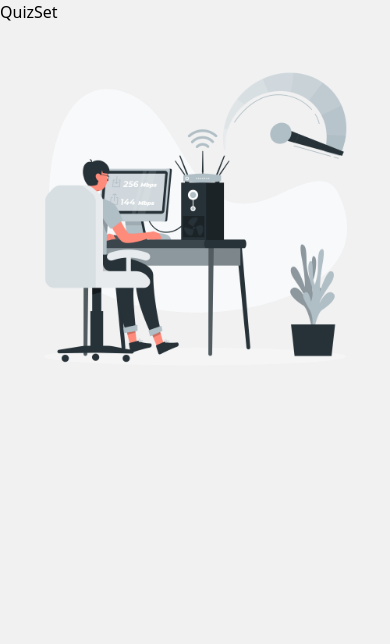
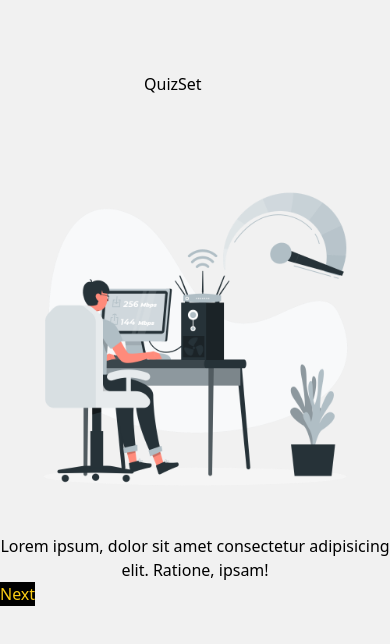
Before and after one commit to emmanueldindu/ExamApp-Frontend, a React (Create React App) app: page / in a window 390 px wide. Shown: the top 644 px of the page. Built offline with nearby package versions, Linux system fonts and the light colour scheme.

Commit message:
👌 IMPROVE:

```diff
--- a/src/components/Next.jsx
+++ b/src/components/Next.jsx
@@ -3,20 +3,32 @@ import svg from '../assets/Speed.png'
 
 function Next() {
   return (
-    <div className='bg-[#f1f1f1] h-screen overflow-hidden w-full '>
+    <div className='bg-[#f1f1f1] h-screen overflow-hidden flex-col w-full max-h-full '>
 
-      <div className="h-4/5 w-full mx-auto">
-
-        <h1 className='mx-auto  relative'>
+      <div className="h-3/4 w-full relative flex-col items-center mt-12 py-6  justify-center  mx-auto md:py-3  ">
+        <div>
+        <h1 className='relative mx-auto pb-12 px-36  w-full sm:px-60 '>
           QuizSet
         </h1>
+        </div>
 
-      <div className="w-full mx-auto sm:w-3/5 my-auto relative ">
+      <div className="w-full mx-auto h-full sm:w-3/5  relative  ">
           <img src={svg}
             alt=""
 
 
           />
+          <div className='mx-auto relative items-center text-center'>
+            <p>
+              Lorem ipsum, dolor sit amet consectetur adipisicing elit. Ratione, ipsam!
+            </p>
+          </div>
+
+          <div className="">
+            <button className='bg-black text-yellow-400'>
+              Next
+            </button>
+          </div>
 
            </div>
 
```
